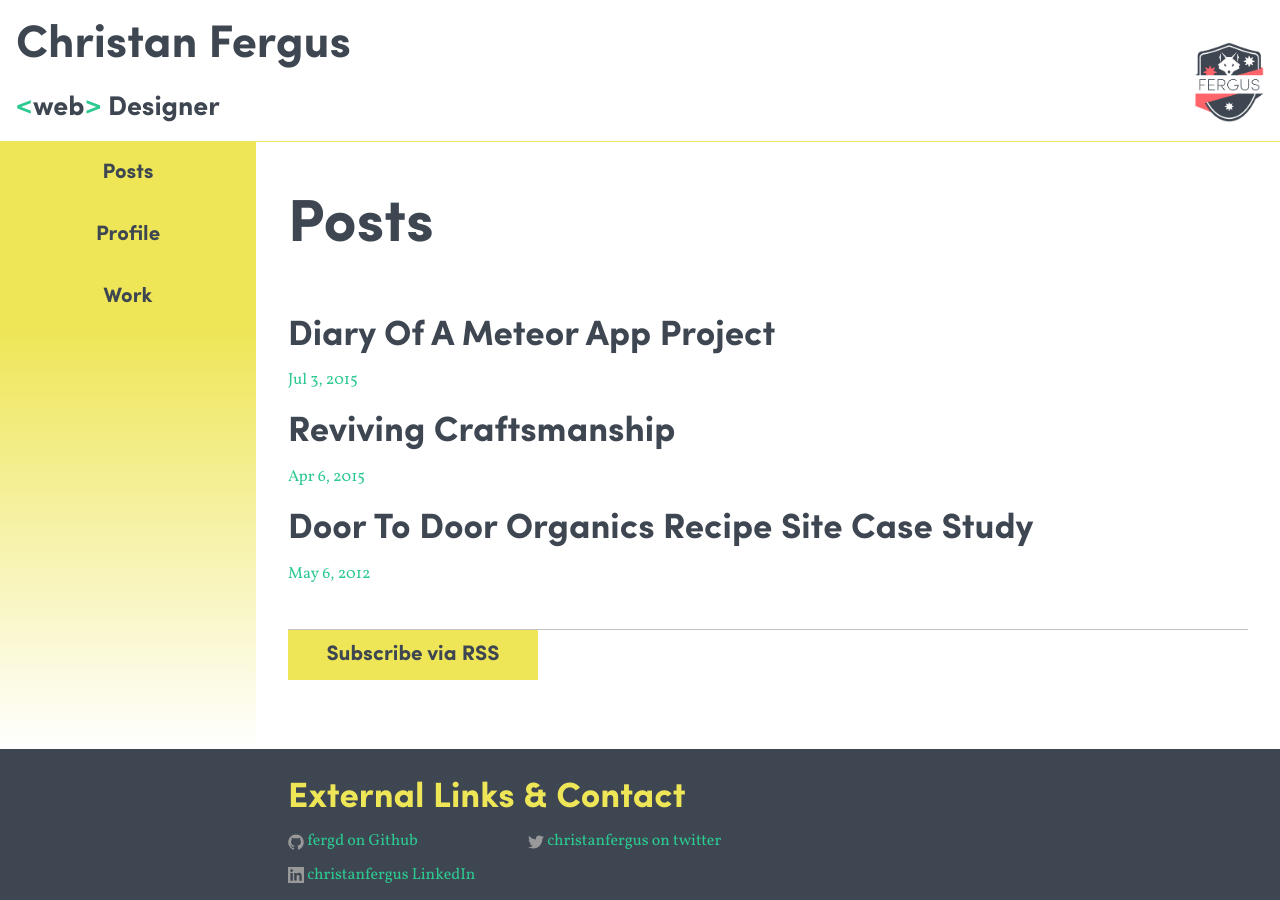
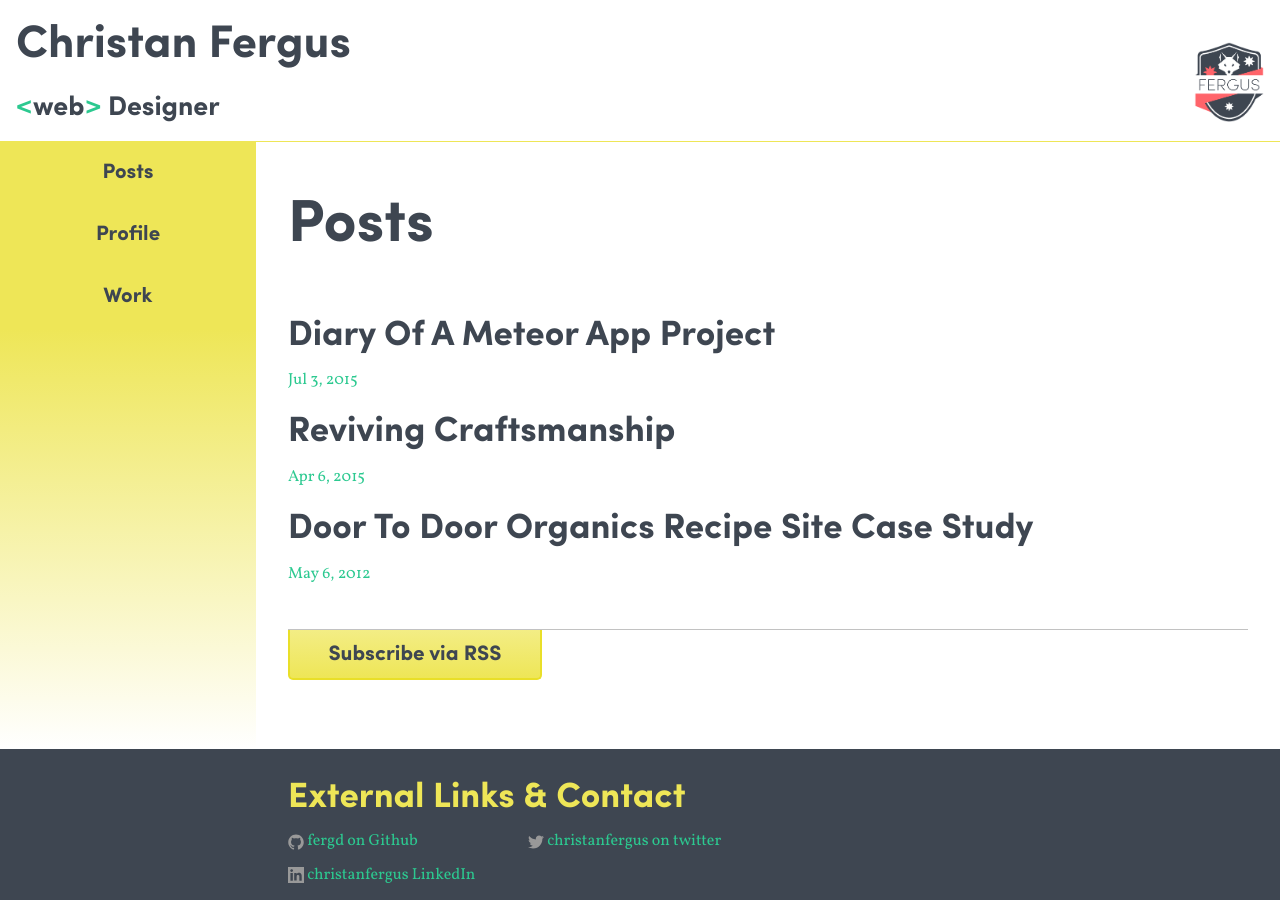
Before and after one commit to fergd/fergdblog, a Jekyll site: the page built from posts.html, in a window 1280 px wide. Built offline with Jekyll 4.4.1, drawn with Linux system fonts in a browser that asks for light colours; nearby versions of some CDN libraries.

Commit message:
added back focus for accessibility enhancements and modded the button design to look more button ish

```diff
--- a/_layouts/post.html
+++ b/_layouts/post.html
@@ -10,7 +10,7 @@ layout: default
 		{{ content }}
 	</article>
 	<footer class="post-footer">
-		<a class="button" href="{{ "/posts/" | prepend: site.baseurl }}">See More Posts</a>
-		<a class="button" href="{{ "/work/" | prepend: site.baseurl }}">See Professional Work</a>
+		<a class="button no-top" href="{{ "/posts/" | prepend: site.baseurl }}">See More Posts</a>
+		<a class="button no-top" href="{{ "/work/" | prepend: site.baseurl }}">See Professional Work</a>
 	</footer>
 </div>
--- a/_sass/core/_reset.scss
+++ b/_sass/core/_reset.scss
@@ -57,18 +57,16 @@ Reset & Basics (Inspired by E. Meyers)
 	::selection { background:#EFF249; color:#444; text-shadow: none; }
 /* #Links
 ================================================== */
-	a, a:visited { color: inherit; text-decoration: none; outline: 0; }
-	a:focus {outline: none;}
+	a, a:visited { color: inherit; text-decoration: none; }
 	p a, p a:visited { line-height: inherit; }
-	a:active,a:hover {outline: 0;}
 /* #Lists
 ================================================== */
-	ol { list-style: decimal inside; padding: 0;}
-	ul.square { list-style: square inside; }
-	ul.circle { list-style: circle inside; }
-	ul.disc { list-style: disc inside; }
-	//For Firefox to display the list images
-	ul.squre li, ul.circle li, ul.disc li{display:list-item}
+	// ol { list-style: decimal inside; padding: 0;}
+	// ul.square { list-style: square inside; }
+	// ul.circle { list-style: circle inside; }
+	// ul.disc { list-style: disc inside; }
+	// //For Firefox to display the list images
+	// ul.squre li, ul.circle li, ul.disc li{display:list-item}
 /* #Images
 ================================================== */
 	img.scale-with-grid {
--- a/_sass/modules/_buttons.scss
+++ b/_sass/modules/_buttons.scss
@@ -2,8 +2,8 @@
 	height: 50px;
 	padding: 0 4%;
 
-	background: $yellow;
-	transition: background-color 0.5s ease;
+	background: linear-gradient( to top, $yellow, lighten($yellow, 10%));
+	transition: all 0.5s ease;
 
 	font-family: $sofia-bold;
 	line-height: 50px;
@@ -12,9 +12,19 @@
 	vertical-align: middle;
 	text-align: center;
 
+	border-radius: 5px;
+	border: 2px solid darken($yellow, 10%);
+
 	&:hover,
-	&:active{
-		background: $black-grey;
-		color: $yellow;
+	&:active,
+	&:focus{
+		background: linear-gradient(to top, darken($yellow, 15%), darken($yellow, 5%));
+		border: 2px solid darken($yellow, 20%);
+	}
+
+
+	&.no-top{
+		border-top: none;
+		border-radius: 0 0 5px 5px;
 	}
 }
--- a/package.json
+++ b/package.json
@@ -9,15 +9,17 @@
   "author": "Christan Fergus",
   "license": "ISC",
   "devDependencies": {
+    "browser-sync": "^2.7.10",
     "clean-css": "^3.3.1",
-    "browser-sync": "^2.7.10",
     "gulp": "^3.9.0",
+    "gulp-autoprefixer": "^3.1.0",
     "gulp-compass": "^2.1.0",
     "gulp-concat": "^2.5.2",
     "gulp-gh-pages": "^0.5.2",
     "gulp-htmlmin": "^1.1.2",
     "gulp-minify-css": "^1.1.6",
     "gulp-rename": "^1.2.2",
+    "gulp-sass": "^2.1.0",
     "gulp-uglify": "^1.2.0",
     "vinyl": "~0.2.1"
   },
--- a/posts.html
+++ b/posts.html
@@ -22,6 +22,6 @@ published: true
 		</ul>
 	</article>
 	<footer class="post-footer">
-		<a class="button" href="{{ "/feed.xml" | prepend: site.baseurl }}">Subscribe via RSS</a>
+		<a class="button no-top" href="{{ "/feed.xml" | prepend: site.baseurl }}">Subscribe via RSS</a>
 	</footer>
 </div>
```
Also changed, not shown: 1 other file.
